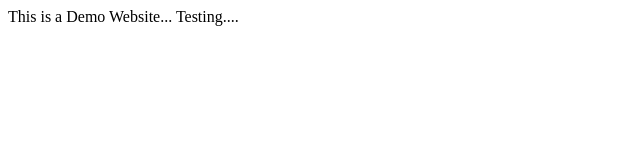
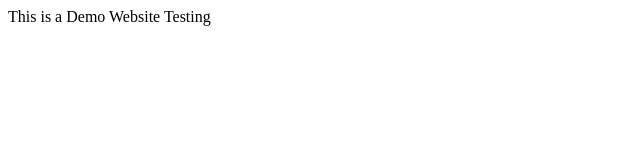
Before and after one commit to ramakrishna-gavidi/MyWebApp, a plain HTML site: page Index.html in a window 1280 px wide. Shown: the full height of the page, 0-640 px from the left. Drawn offline with Linux system fonts and the light colour scheme.

Commit message:
Update Index.html (#1)

```diff
--- a/Index.html
+++ b/Index.html
@@ -3,7 +3,7 @@
         <title> Index</title>
     </head>
     <body>
-        This is a Demo Website...
-        Testing....
+        This is a Demo Website
+        Testing
     </body>
 </html>
```
